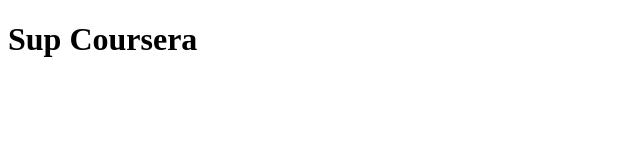
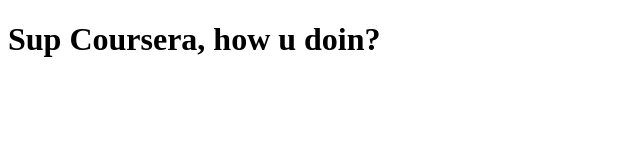
Before and after one commit to ruchardo/coursera-test, a plain HTML site: page site/index.html in a window 1280 px wide. Shown: the whole page, without its empty margins (0-640 px from the left). Drawn offline with Linux system fonts and the light colour scheme.

Commit message:
Small addition to content

```diff
--- a/site/index.html
+++ b/site/index.html
@@ -6,6 +6,6 @@
 	<title>Hello Coursera</title>
 </head>
 <body>
-<h1>Sup Coursera</h1>
+<h1>Sup Coursera, how u doin?</h1>
 </body>
 </html>
```
